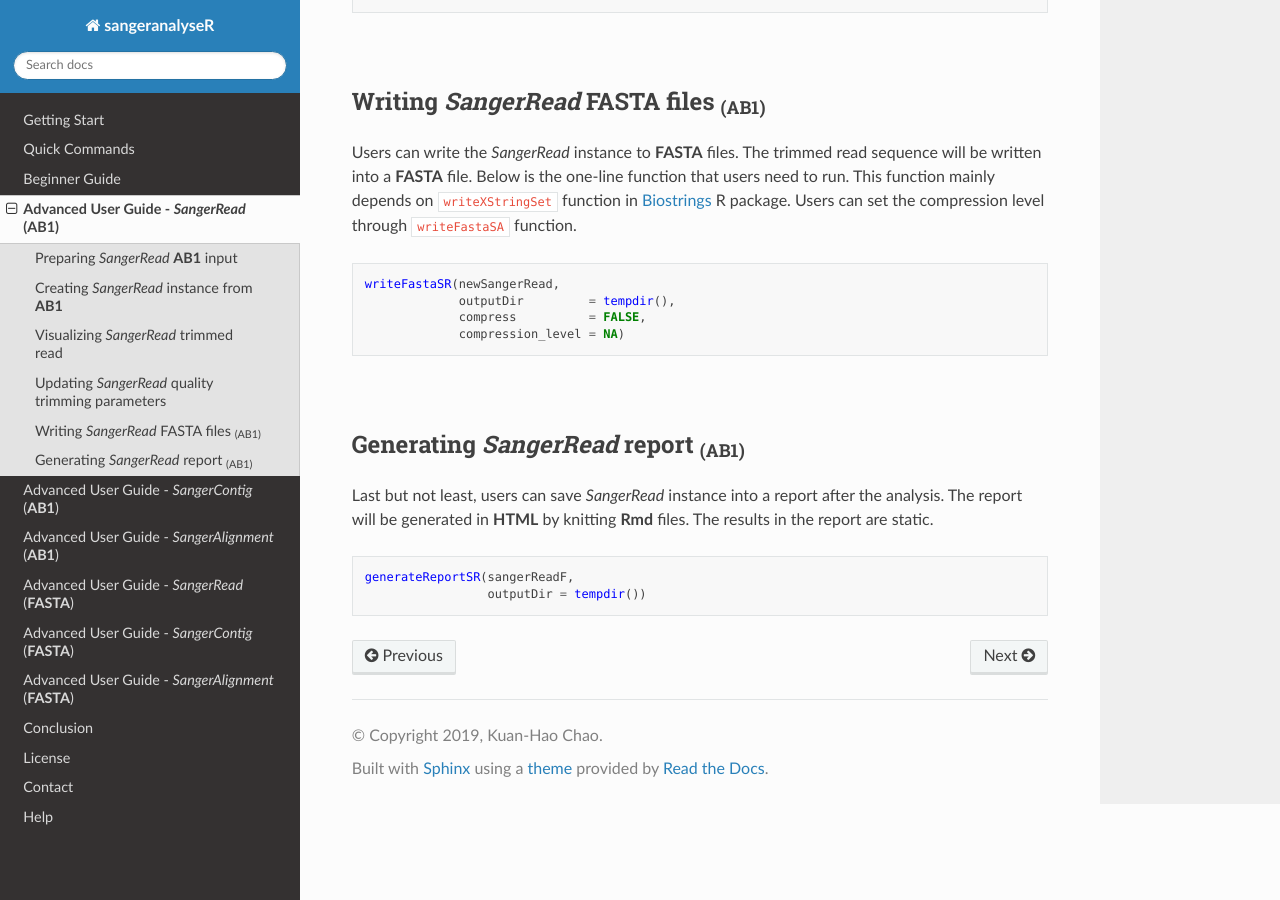
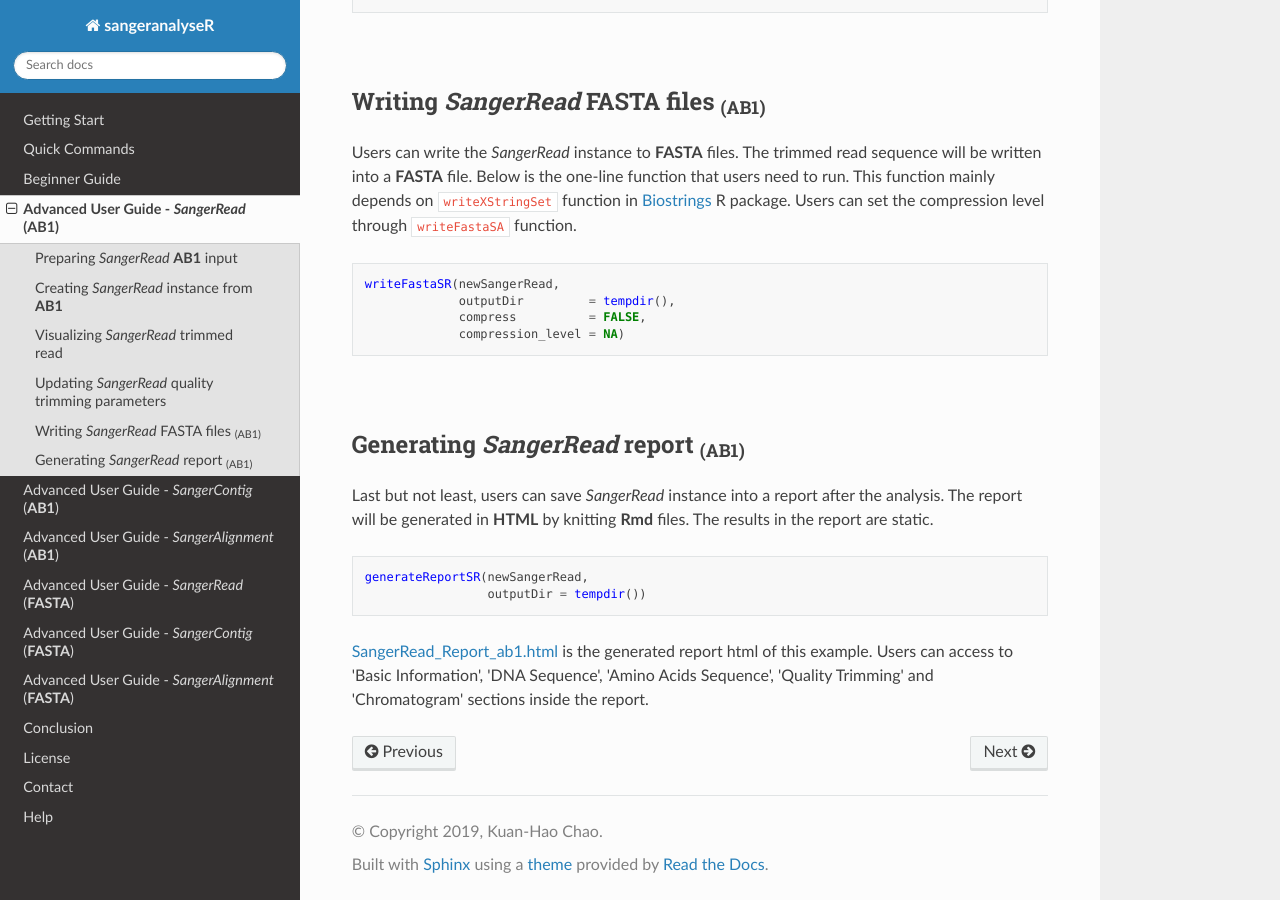
Before and after one commit to roblanf/sangeranalyseR, a Sphinx documentation site: the page built from docs/source/content/advance_user_SangerRead_ab1.rst, in a window 1280 px wide and 900 px high, scrolled down 3047 px. Built offline with Sphinx 7.4.7 and the Read the Docs theme 2.0.0, drawn with Linux system fonts in a browser that asks for light colours.

Commit message:
Add html report output example for SnagerSingelRead

```diff
--- a/docs/source/content/advance_user_SangerRead_ab1.rst
+++ b/docs/source/content/advance_user_SangerRead_ab1.rst
@@ -126,5 +126,7 @@ Last but not least, users can save *SangerRead* instance into a report after the
 
 .. code-block:: R
 
-   generateReportSR(sangerReadF,
+   generateReportSR(newSangerRead,
                     outputDir = tempdir())
+
+`SangerRead_Report_ab1.html <https://howardchao.github.io/sangeranalyseR_report/ACHLO006-09[LCO1490_t1,HCO2198_t1]_1_F/SangerRead_Report_ab1.html>`_ is the generated report html of this example. Users can access to 'Basic Information', 'DNA Sequence', 'Amino Acids Sequence', 'Quality Trimming' and 'Chromatogram' sections inside the report.
--- a/docs/source/content/advance_user_SangerRead_fasta.rst
+++ b/docs/source/content/advance_user_SangerRead_fasta.rst
@@ -66,3 +66,5 @@ Last but not least, users can save *SangerRead* instance into a report after the
 
    generateReportSR(sangerReadFfa,
                     outputDir           = tempdir())
+
+`SangerRead_Report_ab1.html <https://howardchao.github.io/sangeranalyseR_report/ACHLO006-09[LCO1490_t1,HCO2198_t1]_1_F/SangerRead_Report_fasta.html>`_ is the generated report html of this example. Users can access to 'Basic Information', 'DNA Sequence' and 'Amino Acids Sequence' sections inside the report.
```
Also changed, not shown: 1 other file.
